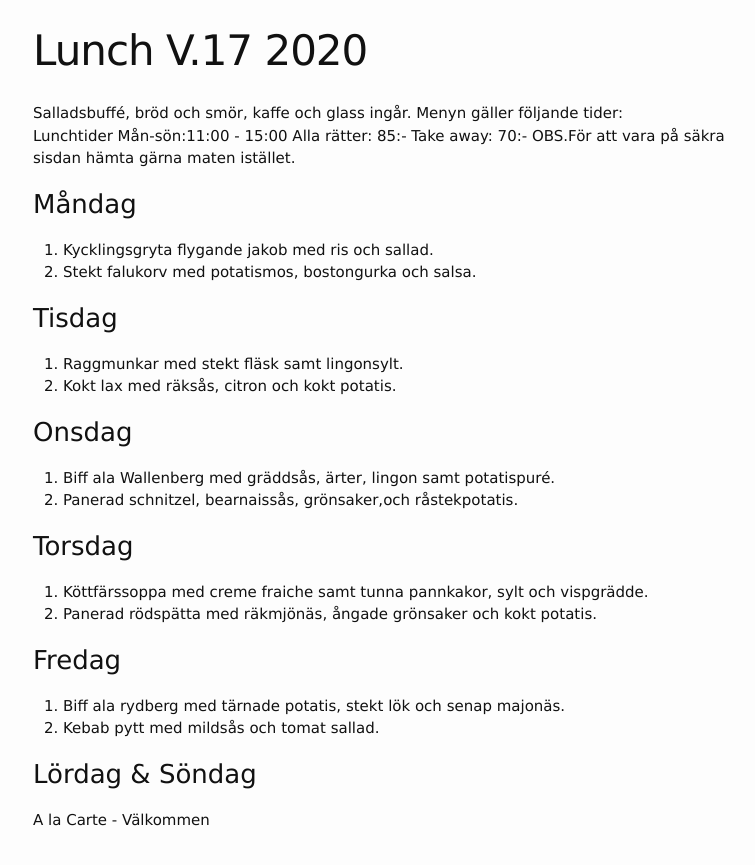
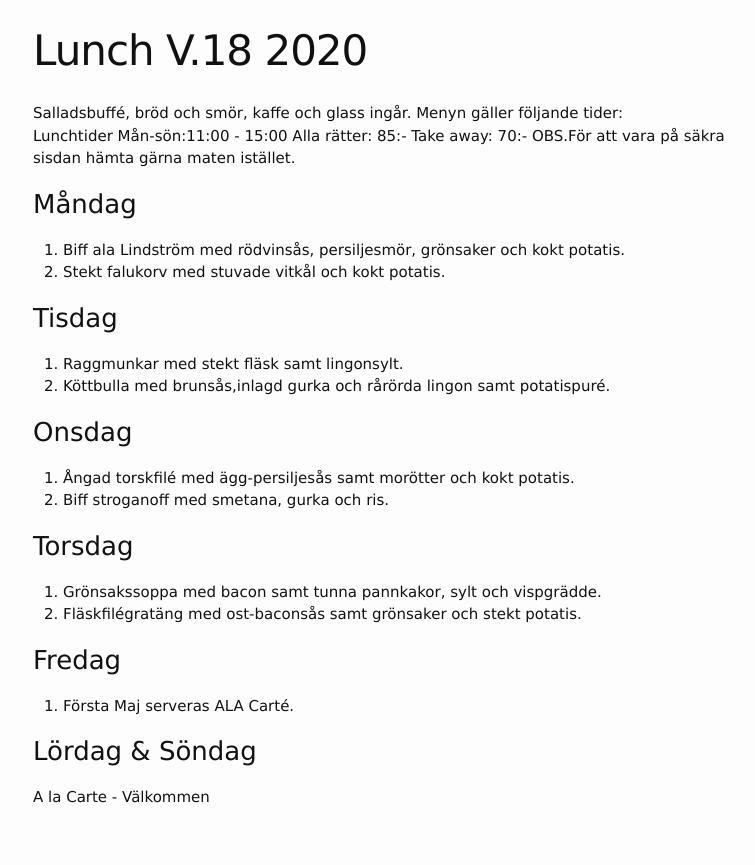
Before and after one commit to FarInn62/farinn62.github.io, a Jekyll site: the page built from lunch.md, in a window 1280 px wide. Shown: the top 865 px of the page, without its empty margins (237-992 px from the left). Built offline with Jekyll 4.4.1, drawn with Linux system fonts in a browser that asks for light colours.

Commit message:
Update lunch.md

```diff
--- a/lunch.md
+++ b/lunch.md
@@ -1,6 +1,6 @@
 ---
 layout: foodmenu
-title: Lunch V.17 2020
+title: Lunch V.18 2020
 permalink: /lunch/
 published: true
 ---
@@ -12,25 +12,23 @@ OBS.För att vara på säkra sisdan hämta gärna maten istället.
 
 
 ### Måndag
-1. Kycklingsgryta flygande jakob med ris och sallad.
-2. Stekt falukorv med potatismos, bostongurka och salsa.
+1. Biff ala Lindström med rödvinsås, persiljesmör, grönsaker och kokt potatis.
+2. Stekt falukorv med stuvade vitkål och kokt potatis.
 
 ### Tisdag
 1. Raggmunkar med stekt fläsk samt lingonsylt.
-2. Kokt lax med räksås, citron och kokt potatis.
+2. Köttbulla med brunsås,inlagd gurka och rårörda lingon samt potatispuré.
 
 ### Onsdag
-1. Biff ala Wallenberg med gräddsås, ärter, lingon samt potatispuré.
-2. Panerad schnitzel, bearnaissås, grönsaker,och råstekpotatis.
+1. Ångad torskfilé med ägg-persiljesås samt morötter och kokt potatis.
+2. Biff  stroganoff med smetana, gurka och ris.
 
 ### Torsdag
-1. Köttfärssoppa med creme fraiche samt tunna pannkakor, sylt och vispgrädde.
-2. Panerad rödspätta med räkmjönäs, ångade grönsaker och kokt potatis.
+1. Grönsakssoppa med bacon samt tunna pannkakor, sylt och vispgrädde.
+2. Fläskfilégratäng med ost-baconsås samt grönsaker och stekt potatis.
 
 ### Fredag
-1. Biff ala rydberg med tärnade potatis, stekt lök och senap majonäs.
-2. Kebab pytt med mildsås och tomat sallad.
-
+1. Första Maj serveras ALA Carté.
 
 
 ### Lördag & Söndag
```
